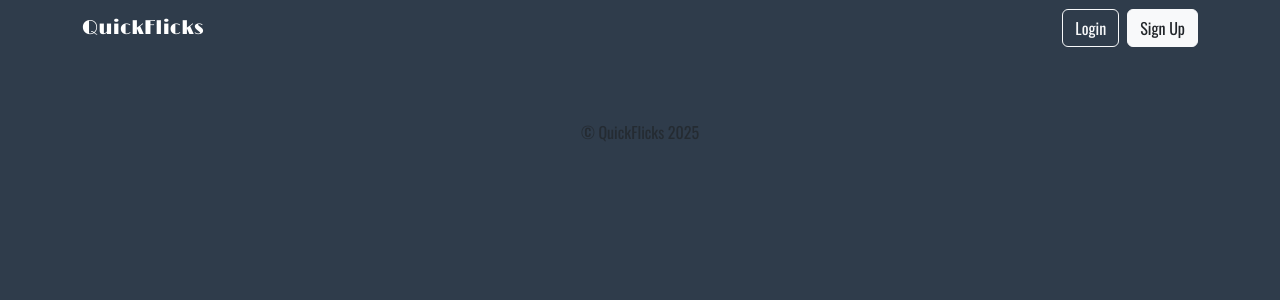
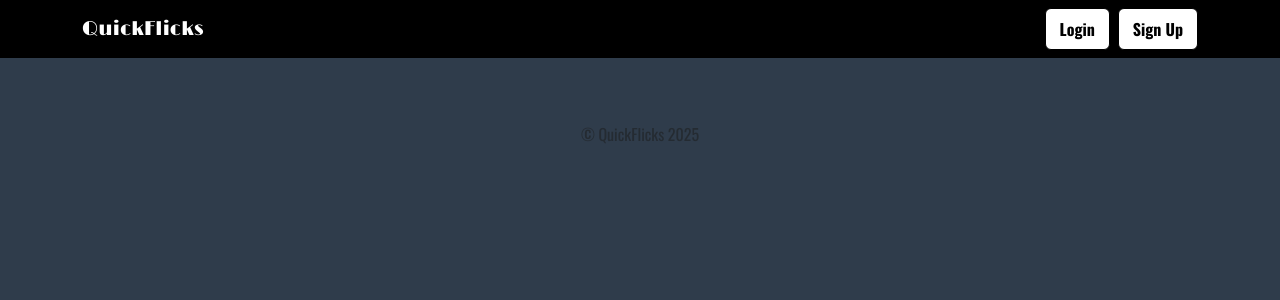
Before and after one commit to Ceri-Jane/milestone_project_three, a Django app: template templates/base.html in a window 1280 px wide. Shown: the top 300 px of the page. Run offline with Django 5.2, Linux system fonts and the light colour scheme; the template is opened without the code that fills it, so the values that code supplies are empty.

Commit message:
add navbar background colour and button styling

```diff
--- a/static/css/main.css
+++ b/static/css/main.css
@@ -34,8 +34,13 @@ a:hover {
 
 /* Navbar */
 
+.nav-color {
+    background-color: var(--secondary-color);
+}
+
 .navbar-brand {
     font-family: var(--secondary-font);
+    color: var(--primary-color);
 }
 
 /* Hero Section */
--- a/templates/partials/navbar.html
+++ b/templates/partials/navbar.html
@@ -1,4 +1,4 @@
-<nav class="navbar navbar-dark navbar-expand" role="navigation" aria-label="Main navigation">
+<nav class="navbar navbar-expand nav-color" role="navigation" aria-label="Main navigation">
     <div class="container d-flex justify-content-between align-items-center">
 
         <!-- Logo -->
@@ -50,13 +50,13 @@
 
             {% else %}
 
-            <a class="btn btn-outline-light me-2"
+            <a class="btn btn-outline me-2"
                href="{% url 'login' %}"
                aria-label="Login to your QuickFlicks account">
                 Login
             </a>
 
-            <a class="btn btn-light text-dark"
+            <a class="btn btn-outline"
                href="{% url 'signup' %}"
                aria-label="Create a QuickFlicks account">
                 Sign Up
```
